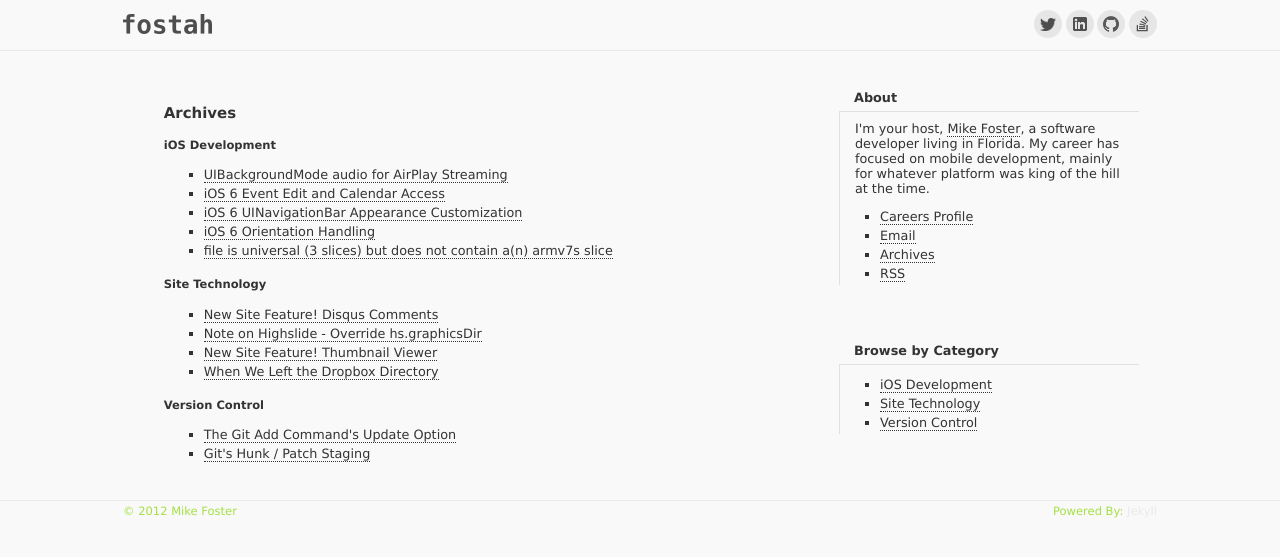
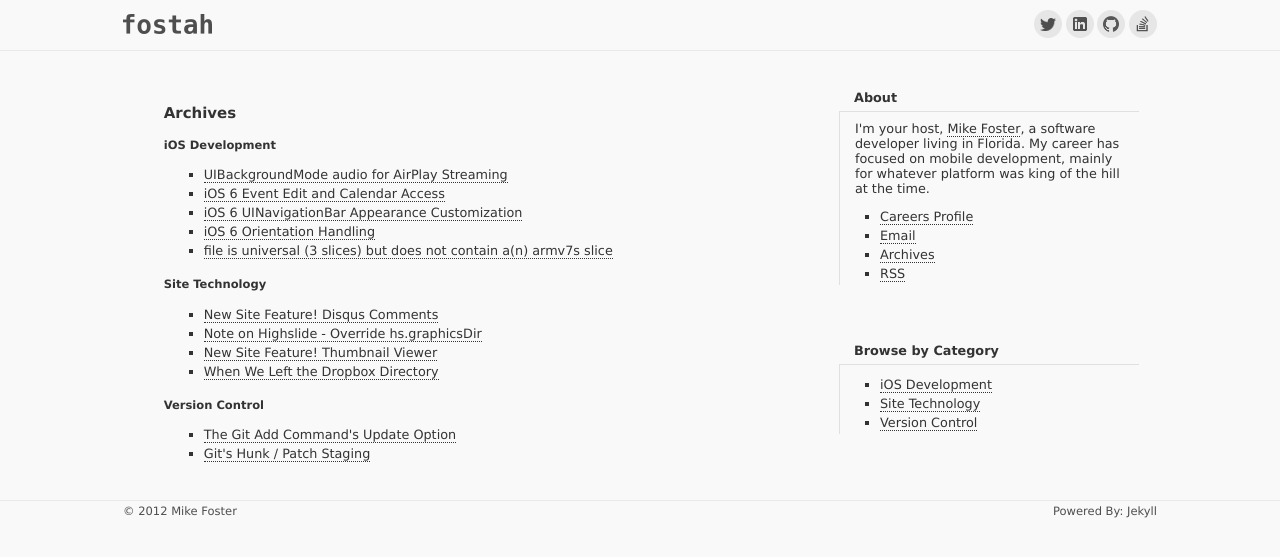
Before and after one commit to fostah/fostah.github.io, a Jekyll site: the page built from archives.html, in a window 1280 px wide. Shown: the top 557 px of the page. Built offline with Jekyll 4.4.1, drawn with Linux system fonts in a browser that asks for light colours.

Commit message:
Update the marginal colors.

```diff
--- a/css/default.css
+++ b/css/default.css
@@ -17,7 +17,7 @@ pre {
     display:table;
 
     background: #f9f9f9;
-    color: #a5e045;
+    color: #4e4e4e;
     font-size: 0.9em;
     font-weight: normal;
 
@@ -32,12 +32,12 @@ pre {
 }
 
 .marginal a {
-    color: #e9e9e9;
+    color: #4e4e4e;
     text-decoration: none;
 }
 
 .marginal a:hover {
-    color: #f9f9f9;
+    color: #5e5e5e;
     text-decoration: none;
 }
 
```
